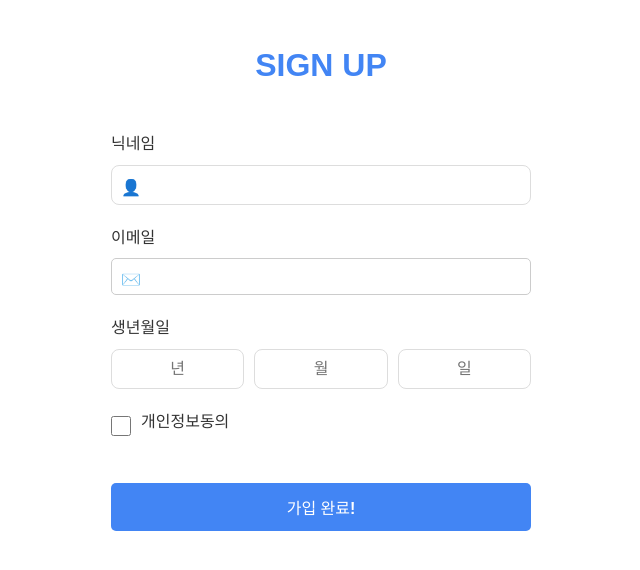
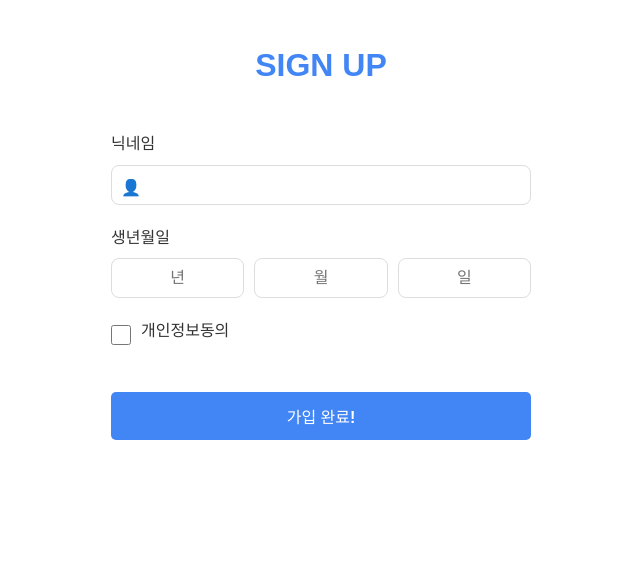
Before and after one commit to enderstream/WizBee, a React (Vite) app in the folder frontend/: page /signup in a window 1280 px wide. Shown: the top 570 px of the page, without its empty margins (319-959 px from the left). Built offline with nearby package versions, Linux system fonts and the light colour scheme; no server answers.

Commit message:
fix: 회원가입 수정

```diff
--- a/frontend/src/main.tsx
+++ b/frontend/src/main.tsx
@@ -1,12 +1,15 @@
 import React from 'react'
 import ReactDOM from 'react-dom/client'
 import { RouterProvider } from 'react-router-dom'
+import { RecoilRoot } from 'recoil'  // Recoil 추가
 import router from './routes/routes'
 import './index.css'
 
 // DOM에 React 앱 마운트하기
 ReactDOM.createRoot(document.getElementById('root')!).render(
   <React.StrictMode> {/* 개발 모드에서 문제를 찾기 위한 엄격 모드 활성화 */}
-    <RouterProvider router={router} /> {/* 정의된 라우터 구성을 앱에 제공 */}
+    <RecoilRoot> {/* RecoilRoot 추가 */}
+      <RouterProvider router={router} /> {/* 정의된 라우터 구성을 앱에 제공 */}
+    </RecoilRoot>
   </React.StrictMode>
 )
--- a/frontend/src/pages/SignUp.tsx
+++ b/frontend/src/pages/SignUp.tsx
@@ -1,6 +1,210 @@
+// import React, { useState } from 'react'
+// import { useNavigation } from '@/hooks/useNavigation'
+// import { useAuth } from '@/contexts/AuthContext'
+// import '@/styles/SignUp.css'
+// import { useNavigate } from 'react-router-dom'
+// import axios from 'axios'
+// import { useSetRecoilState } from 'recoil' // Recoil import 추가
+// import { userState } from '@/store/userState' // userState import 추가
+
+// const SignUp: React.FC = () => {
+//   const { updateUser } = useAuth()
+//   const { toHome } = useNavigation()
+//   const navigate = useNavigate()
+//   const setUserState = useSetRecoilState(userState) // Recoil 상태 설정 훅 추가
+
+//   const [formData, setFormData] = useState({
+//     nickname: '',
+//     year: '',
+//     month: '',
+//     day: '',
+//     agreeTerms: false,
+//   })
+
+//   const [error, setError] = useState('')
+//   const [isLoading, setIsLoading] = useState(false)
+
+//   const handleChange = (e: React.ChangeEvent<HTMLInputElement>) => {
+//     const { name, value, type, checked } = e.target
+//     setFormData((prev) => ({
+//       ...prev,
+//       [name]: type === 'checkbox' ? checked : value,
+//     }))
+//   }
+
+//   const validateForm = () => {
+//     if (!formData.nickname) {
+//       setError('닉네임을 입력해주세요.')
+//       return false
+//     }
+
+//     if (!formData.year || !formData.month || !formData.day) {
+//       setError('생년월일을 입력해주세요.')
+//       return false
+//     }
+
+//     // 생년월일 유효성 검사
+//     const year = parseInt(formData.year)
+//     const month = parseInt(formData.month)
+//     const day = parseInt(formData.day)
+
+//     if (isNaN(year) || isNaN(month) || isNaN(day)) {
+//       setError('생년월일은 숫자만 입력해주세요.')
+//       return false
+//     }
+
+//     if (year < 1900 || year > new Date().getFullYear()) {
+//       setError('올바른 연도를 입력해주세요.')
+//       return false
+//     }
+
+//     if (month < 1 || month > 12) {
+//       setError('올바른 월을 입력해주세요(1-12).')
+//       return false
+//     }
+
+//     if (day < 1 || day > 31) {
+//       setError('올바른 일을 입력해주세요(1-31).')
+//       return false
+//     }
+
+//     if (!formData.agreeTerms) {
+//       setError('개인정보 처리방침에 동의해주세요.')
+//       return false
+//     }
+
+//     return true
+//   }
+
+//   const handleSubmit = async (e: React.FormEvent) => {
+//     e.preventDefault()
+//     setError('')
+
+//     // 폼 유효성 검사
+//     if (!validateForm()) {
+//       return
+//     }
+
+//     setIsLoading(true)
+
+//     try {
+//       // 백엔드 API에 회원가입 데이터 전송
+//       const birthday = `${formData.year}-${formData.month.padStart(2, '0')}-${formData.day.padStart(2, '0')}`
+
+//       // CORS 문제 해결 전까지 API 호출 주석 처리 (원래 코드 유지)
+//       // const response = await axios.post('/api/v1/users/signup', {
+//       //   nickname: formData.nickname,
+//       //   birthday: birthday,
+//       //   agreeTerms: formData.agreeTerms
+//       // })
+
+//       // 개발 중이므로 API 호출 없이 사용자 상태 업데이트
+//       // 1. AuthContext의 updateUser 함수 사용 (주석 처리 유지)
+//       // updateUser({
+//       //   name: formData.nickname,
+//       //   hasCompletedSignup: true,
+//       // })
+
+//       // 2. Recoil 상태 업데이트 - isLogin을 true로 설정 (새로 추가)
+//       setUserState(prevState => ({
+//         ...prevState,
+//         isLogin: true,
+//         nickname: formData.nickname,
+//         email: prevState.email || "default@example.com", // 기본값 제공
+//         token: "mock-token-for-testing" // 테스트용 토큰
+//       }))
+//       console.log('회원가입 성공! (테스트 모드)')
+
+//       // 홈페이지로 이동
+//       // toHome()
+//       navigate('/home')
+//     } catch (error) {
+//       console.error('회원가입 실패:', error)
+//       setError('회원가입에 실패했습니다. 다시 시도해주세요.')
+//     } finally {
+//       setIsLoading(false)
+//     }
+//   }
+
+//   return (
+//     <div className="signup-page">
+//       <h1 className="signup-title">SIGN UP</h1>
+
+//       {error && <div className="error-message">{error}</div>}
+
+//       <form onSubmit={handleSubmit}>
+//         <div className="form-group">
+//           <label htmlFor="nickname">닉네임</label>
+//           <div className="input-container">
+//             <i className="user-icon"></i>
+//             <input
+//               type="text"
+//               id="nickname"
+//               name="nickname"
+//               value={formData.nickname}
+//               onChange={handleChange}
+//               required
+//             />
+//           </div>
+//         </div>
+
+//         <div className="form-group">
+//           <label>생년월일</label>
+//           <div className="birthdate-container">
+//             <input
+//               type="text"
+//               name="year"
+//               placeholder="년"
+//               value={formData.year}
+//               onChange={handleChange}
+//               required
+//             />
+//             <input
+//               type="text"
+//               name="month"
+//               placeholder="월"
+//               value={formData.month}
+//               onChange={handleChange}
+//               required
+//             />
+//             <input
+//               type="text"
+//               name="day"
+//               placeholder="일"
+//               value={formData.day}
+//               onChange={handleChange}
+//               required
+//             />
+//           </div>
+//         </div>
+
+//         <div className="form-group checkbox-group">
+//           <input
+//             type="checkbox"
+//             id="agreeTerms"
+//             name="agreeTerms"
+//             checked={formData.agreeTerms}
+//             onChange={handleChange}
+//             required
+//           />
+//           <label htmlFor="agreeTerms">개인정보동의</label>
+//         </div>
+
+//         <button type="submit" className="signup-button" disabled={isLoading}>
+//           {isLoading ? '처리 중...' : '가입 완료!'}
+//         </button>
+//       </form>
+//     </div>
+//   )
+// }
+
+// export default SignUp
+
+
+
 import React, { useState } from 'react'
 import { useNavigation } from '@/hooks/useNavigation'
-import { useAuth } from '@/contexts/AuthContext'
+import { useAuth } from '../contexts/AuthContext'
 import '@/styles/SignUp.css'
 
 const SignUp: React.FC = () => {
@@ -58,21 +262,6 @@ const SignUp: React.FC = () => {
         </div>
 
         <div className="form-group">
-          <label htmlFor="email">이메일</label>
-          <div className="input-container">
-            <i className="email-icon"></i>
-            <input
-              type="email"
-              id="email"
-              name="email"
-              value={formData.email}
-              onChange={handleChange}
-              required
-            />
-          </div>
-        </div>
-
-        <div className="form-group">
           <label>생년월일</label>
           <div className="birthdate-container">
             <input
--- a/frontend/src/routes/routes.tsx
+++ b/frontend/src/routes/routes.tsx
@@ -32,7 +32,7 @@ const router = createBrowserRouter([
 
           // 보호된 경로 (Protected routes)
           {
-            element: <ProtectedRoute />,
+            // element: <ProtectedRoute />,
             children: [
               {
                 path: 'home',
```
